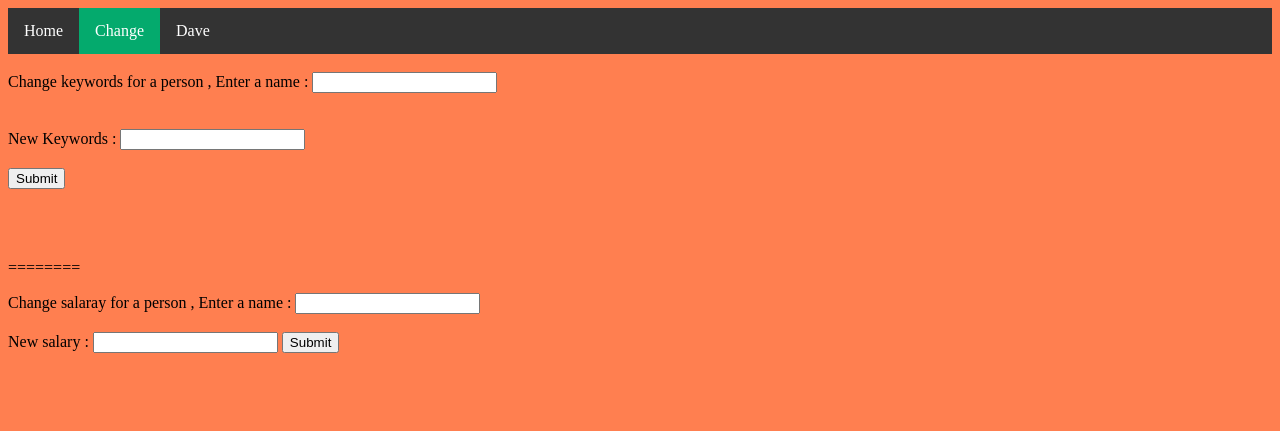
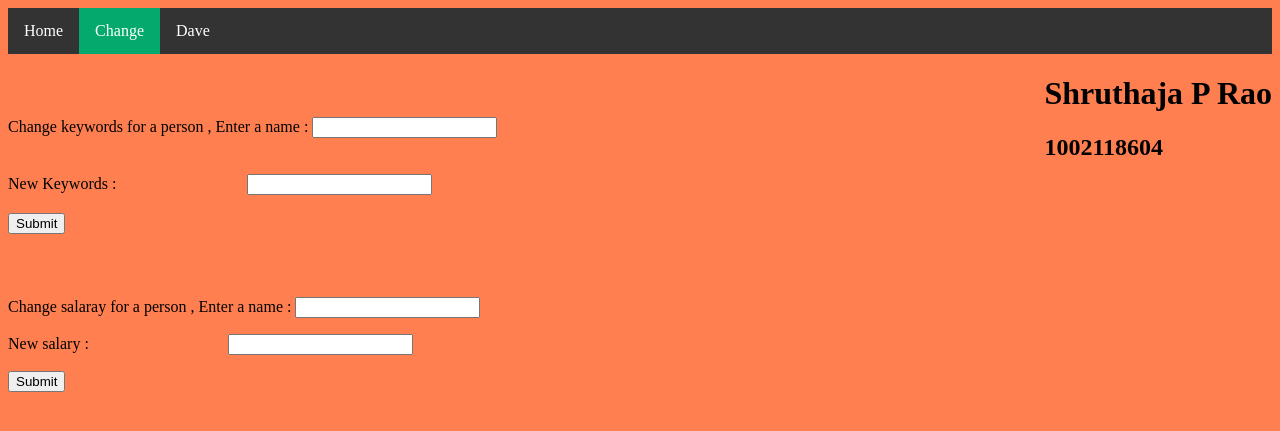
Before and after one commit to Shruthaja/CloudComputingAssignment, a Flask app: template templates/change.html in a window 1280 px wide. Shown: the top 431 px of the page. Run offline with Flask 3, Linux system fonts and the light colour scheme; the template is opened without the code that fills it, so the values that code supplies are empty.

Commit message:
did multiple changes

```diff
--- a/templates/change.html
+++ b/templates/change.html
@@ -11,25 +11,32 @@
   <li><a href="/change.html" class="active">Change</a></li>
   <li><a href="/dave.html" >Dave</a></li>
 </ul>
-<br>
+
+<div style="float:right" >
+<h1>Shruthaja P Rao</h1>
+<h2>1002118604</h2>
+</div>
+<div style="margin-top:5%">
 <form action="/change.html" method="get">
     <label> Change keywords for a person , Enter a name : </label>
     <input type="=text" name ="cname"><br><br><br>
     <label> New Keywords : </label>
-    <input type="text" name="keywords"><br><br>
+    <input type="text" name="keywords" style="margin-left: 10%;"><br><br>
     <input type="submit">
     </form>
-<br>
+</div>
+<div style="margin-top:5%;">
 {{row}}
-<br><br>
-<p>========</p>
+    </div>
+<div style="margin-top:5%">
 <form action="/change.html" method="post">
     <label> Change salaray for a person , Enter a name : </label>
     <input type="=text" name ="sname">
-   <br><br> <label> New salary : </label>
-    <input type="text" name="salary">
+    <p> New salary : <input type="text" name="salary" style="margin-left: 10.7%;"></p>
+
     <input type="submit">
     </form>
+</div>
 {{row2}}
 <style>
 ul {
```
Also changed, not shown: templates/dave.html (+7 -3 lines), templates/index.html (+8 -1 lines).
